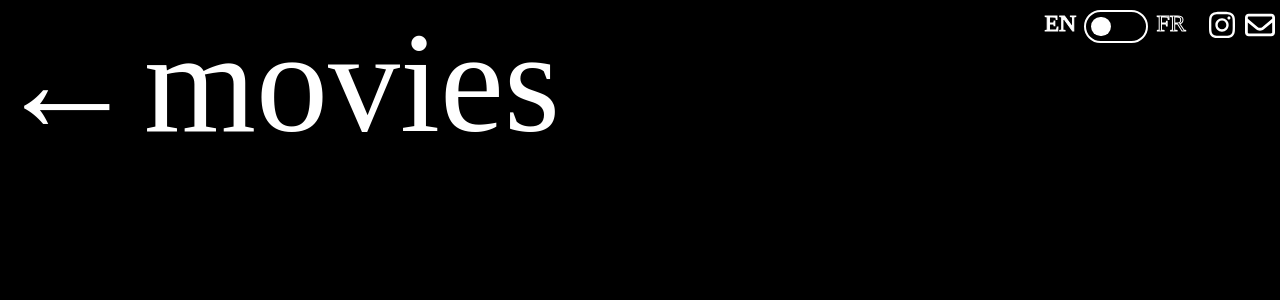
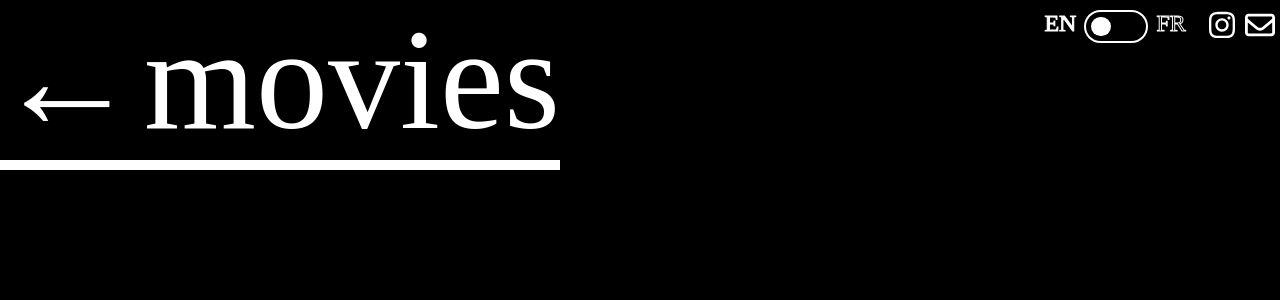
Before and after one commit to Sebkah/99degresfront2023, a Next.js app: page /movies in a window 1280 px wide. Shown: the top 300 px of the page. Built offline with nearby package versions, Linux system fonts and the light colour scheme; a web font is replaced by a local one.

Commit message:
Cross director, color in getstaticprops, full page director grid

```diff
--- a/styles/page.scss
+++ b/styles/page.scss
@@ -1,5 +1,6 @@
 .page-container {
-  display: grid;
+  position: relative;
+  /*  display: grid; */
   width: 100%;
   height: 100%;
   position: relative;
@@ -12,11 +13,13 @@
 }
 
 .page-title {
+  position: absolute;
   display: flex;
   font-size: 9rem;
-  /*   line-height: 10rem; */
-  /*   border-bottom: 3px solid white; */
-  margin-bottom: 10px;
+  line-height: 10rem;
+  border-bottom: 10px solid white;
+  /*   margin-bottom: 10px; */
+  z-index: 10000;
 }
 
 .back {
```
